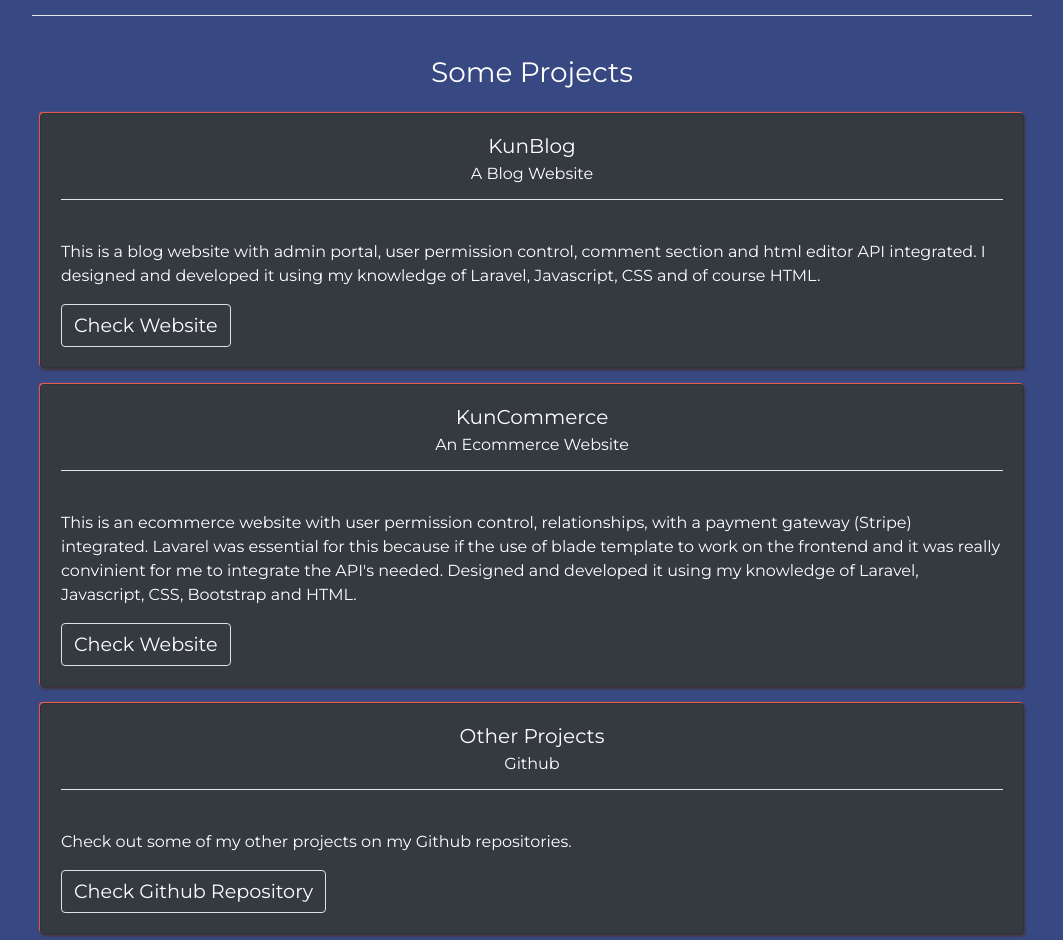
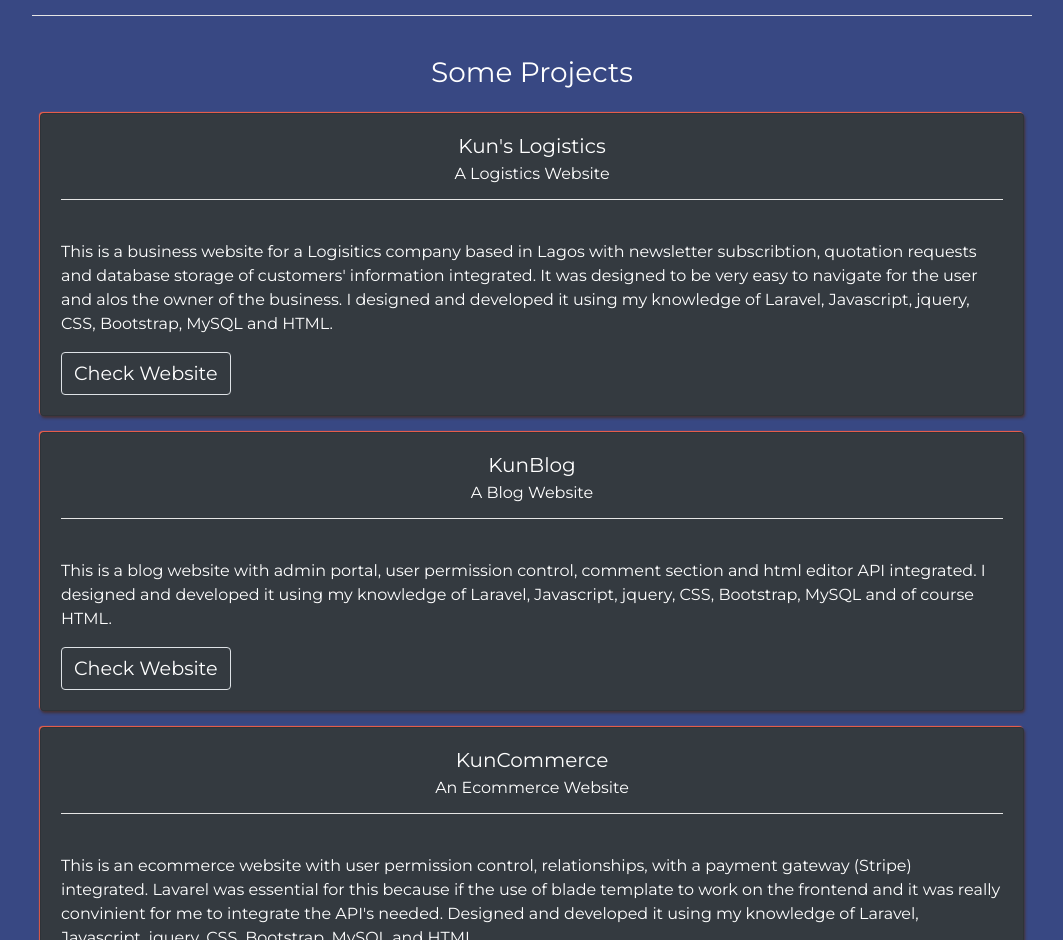
Before and after one commit to kunmifab/My-Portfolio, a plain HTML site: page index.html in a window 1280 px wide. Shown: the part 1860-2800 px from the top of the page, without its empty margins (108-1171 px from the left). Drawn offline with nearby package versions, Linux system fonts and the light colour scheme; files whose address does not match are found by name; a web font is replaced by a local one.

Commit message:
added kunslogisitcs website to my projects

```diff
--- a/index.html
+++ b/index.html
@@ -158,11 +158,23 @@
                     <div class="col-12 mb-3">
                         <div class="card bg-dark neuCard" >
                             <div class="card-body">
+                              <h5 class="card-title text-white text-center">Kun's Logistics</h5>
+                              <h6 class="card-subtitle mb-2 text-white text-center">A Logistics Website</h6>
+                              <hr class="bg-white">
+                              <br>
+                              <p class="card-text text-white">This is a business website for a Logisitics company based in Lagos with newsletter subscribtion, quotation requests and database storage of customers' information integrated. It was designed to be very easy to navigate for the user and alos the owner of the business. I designed and developed it using my knowledge of Laravel, Javascript, jquery, CSS, Bootstrap, MySQL and HTML.</p>
+                              <a href="https://kunslogistics.com" target="_blank" class="card-link btn border text-white">Check Website</a>
+                            </div>
+                          </div>
+                    </div>
+                    <div class="col-12 mb-3">
+                        <div class="card bg-dark neuCard" >
+                            <div class="card-body">
                               <h5 class="card-title text-white text-center">KunBlog</h5>
                               <h6 class="card-subtitle mb-2 text-white text-center">A Blog Website</h6>
                               <hr class="bg-white">
                               <br>
-                              <p class="card-text text-white">This is a blog website with admin portal, user permission control, comment section and html editor API integrated. I designed and developed it using my knowledge of Laravel, Javascript, CSS and of course HTML.</p>
+                              <p class="card-text text-white">This is a blog website with admin portal, user permission control, comment section and html editor API integrated. I designed and developed it using my knowledge of Laravel, Javascript, jquery, CSS, Bootstrap, MySQL and of course HTML.</p>
                               <a href="https://kunblog.ng" target="_blank" class="card-link btn border text-white">Check Website</a>
                             </div>
                           </div>
@@ -174,7 +186,7 @@
                               <h6 class="card-subtitle mb-2 text-white text-center">An Ecommerce Website</h6>
                               <hr class="bg-white">
                               <br>
-                              <p class="card-text text-white">This is an ecommerce website with user permission control, relationships, with a payment gateway (Stripe) integrated. Lavarel was essential for this because if the use of blade template to work on the frontend and it was really convinient for me to integrate the API's needed. Designed and developed it using my knowledge of Laravel, Javascript, CSS, Bootstrap and HTML.</p>
+                              <p class="card-text text-white">This is an ecommerce website with user permission control, relationships, with a payment gateway (Stripe) integrated. Lavarel was essential for this because if the use of blade template to work on the frontend and it was really convinient for me to integrate the API's needed. Designed and developed it using my knowledge of Laravel, Javascript, jquery, CSS, Bootstrap, MySQL and HTML.</p>
                               <a href="https://github.com/kunmifab/kunCommerce" target="_blank" class="card-link btn border text-white">Check Website</a>
                             </div>
                           </div>
--- a/style.css
+++ b/style.css
@@ -15,6 +15,7 @@ body {
     background-color: rgb(59, 58, 58);
 
 }
+
 
 .containers {
     padding: 50px;
```
